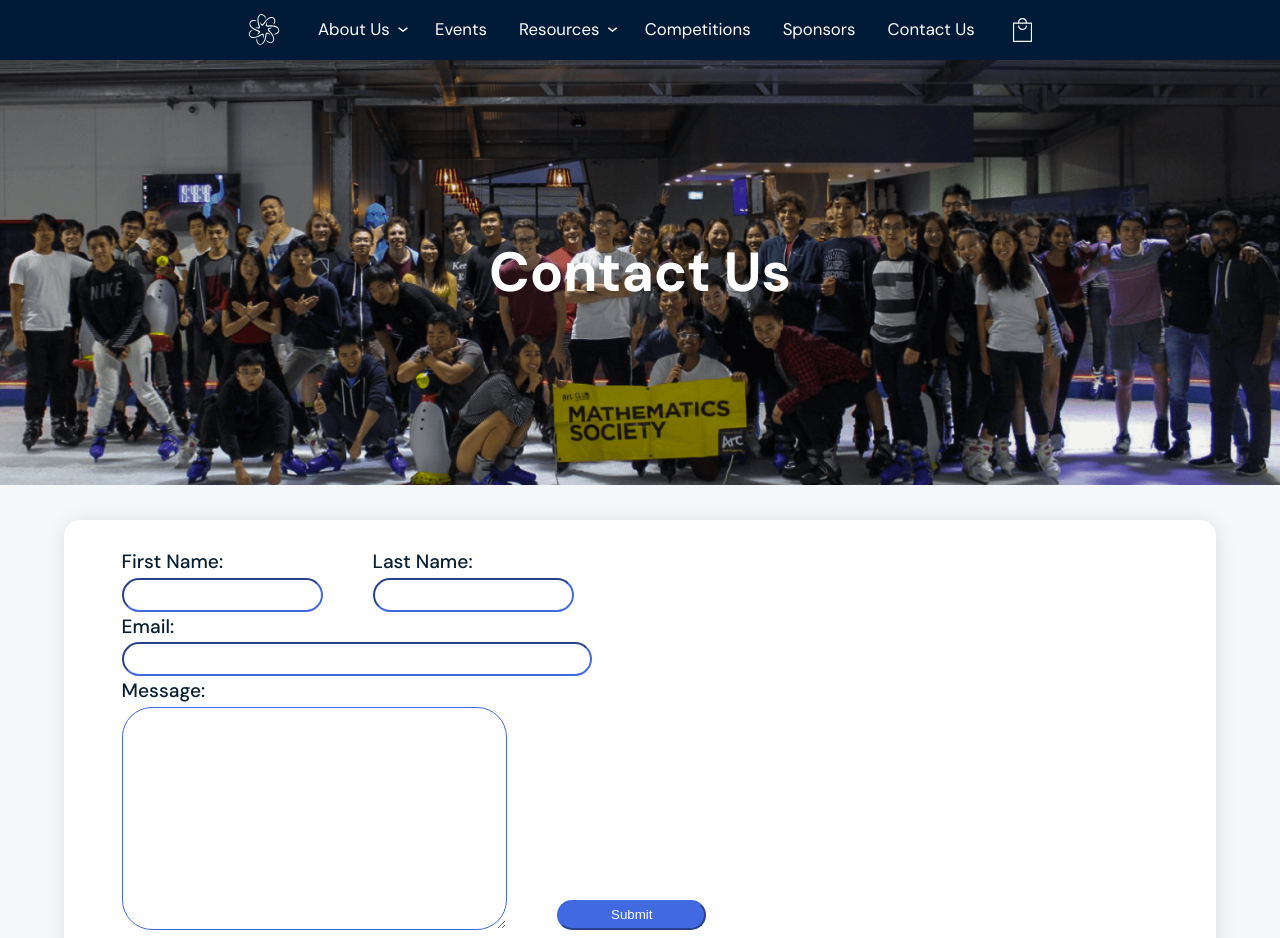
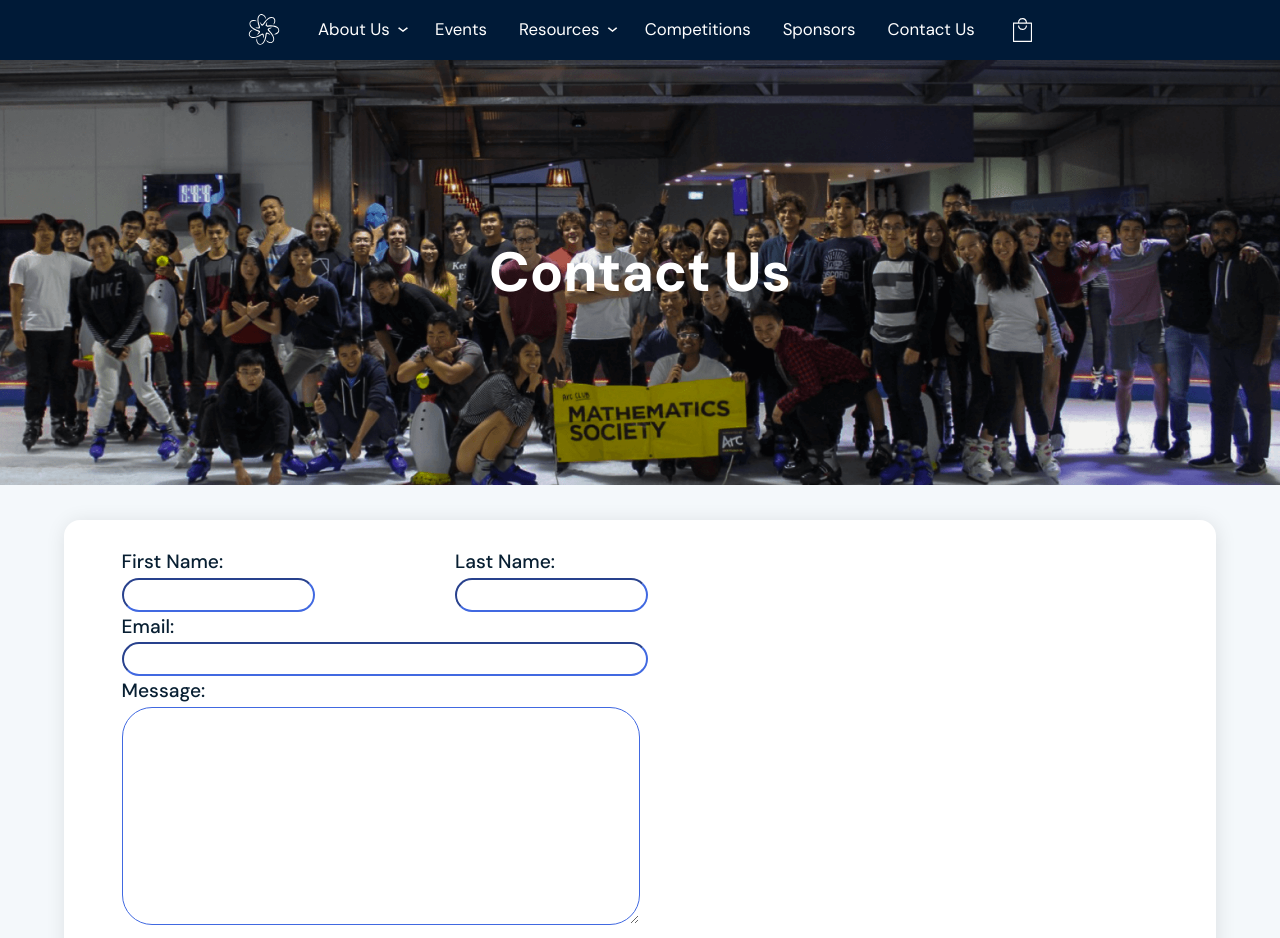
Before and after one commit to MathSocUNSW/mathsoc-website, a Next.js app: page /contact in a window 1280 px wide. Shown: the top 938 px of the page. Built offline with nearby package versions, Linux system fonts and the light colour scheme.

Commit message:
integrated mui5 features

```diff
--- a/src/pages/contact.tsx
+++ b/src/pages/contact.tsx
@@ -1,7 +1,7 @@
 // Library Imports
 import React, { useState } from "react";
 import Head from "next/head";
-import { Typography } from "@mui/material";
+import { Typography, Alert } from "@mui/material";
 
 // Component Imports
 import PageBody from "components/PageBody";
@@ -17,6 +17,8 @@ import { contactProps } from "src/data/contactData";
 
 const Contact: React.FC = () => {
   const emailRegex = /^\w+([\.-]?\w+)*@\w+([\.-]?\w+)*(\.\w{2,3})+$/;
+  //Set alert display to none
+  const [alertInfo, setAlert] = useState(<Alert style={{ display: "none" }} />);
   const [contactDetails, setContactDetails] = useState<contactProps>({
     firstname: "",
     lastname: "",
@@ -36,11 +38,55 @@ const Contact: React.FC = () => {
 
   const handleSubmit = (event) => {
     event.preventDefault();
-    console.log(contactDetails);
     if (!emailRegex.test(contactDetails.email)) {
-      alert("Invalid Email");
+      setAlert(
+        <Alert
+          severity="error"
+          variant="filled"
+          onClose={() => {
+            setAlert(<Alert style={{ display: "none" }} />);
+          }}
+        >
+          Invalid Email
+        </Alert>
+      );
+    } else if (contactDetails.firstname === "" || contactDetails.lastname === "") {
+      setAlert(
+        <Alert
+          severity="error"
+          variant="filled"
+          onClose={() => {
+            setAlert(<Alert style={{ display: "none" }} />);
+          }}
+        >
+          Name not filled in
+        </Alert>
+      );
+    } else if (contactDetails.message === "") {
+      setAlert(
+        <Alert
+          severity="error"
+          variant="filled"
+          onClose={() => {
+            setAlert(<Alert style={{ display: "none" }} />);
+          }}
+        >
+          Message not filled in
+        </Alert>
+      );
     } else {
-      alert("You've submitted");
+      //Do something with the form
+      setAlert(
+        <Alert
+          severity="success"
+          variant="filled"
+          onClose={() => {
+            setAlert(<Alert style={{ display: "none" }} />);
+          }}
+        >
+          Form submitted
+        </Alert>
+      );
     }
   };
 
@@ -54,7 +100,7 @@ const Contact: React.FC = () => {
       <PageBody>
         <WholePageBox>
           <div className={styles.contactBody}>
-            <div className="contactUsSection">
+            <div className={styles.contactForm}>
               {/* <Typography variant="h4">Contact Us</Typography>
               TODO Update Link?
               <Typography variant="body1">
@@ -68,6 +114,7 @@ const Contact: React.FC = () => {
                 </a>
                 .
               </Typography> */}
+              {alertInfo}
               <form onSubmit={handleSubmit}>
                 <div className={styles.contactName}>
                   <div>
@@ -97,7 +144,7 @@ const Contact: React.FC = () => {
                   onChange={handleChange}
                 />
                 <Typography variant="h6">Message:</Typography>
-                <div className={styles.contactName}>
+                <div className={styles.messageBox}>
                   <textarea
                     rows={5}
                     cols={50}
--- a/src/styles/contact.module.scss
+++ b/src/styles/contact.module.scss
@@ -3,6 +3,10 @@
 // Even spacing between each section
 .contactBody > *:not(:last-child) {
   padding-bottom: 15px;
+  @media screen and (max-width: $sm) {
+    padding-left: 1%;
+    padding-right: 1%;
+  }
 }
 
 .socialContainer {
@@ -40,20 +44,42 @@
 
 .contactName {
   display: flex;
-  gap: 50px;
-  align-items: flex-end;
+  justify-content: space-between;
+  @media screen and (max-width: $sm) {
+    flex-direction: column;
+    width: 100%;
+  }
+}
+
+.contactForm {
+  display: flex;
+  flex-direction: column;
+  width: 50%;
+  @media screen and (max-width: $sm) {
+    flex-direction: column;
+    width: 100%;
+  }
+}
+
+.messageBox {
+  display: flex;
+  flex-direction: column;
+  gap: 15px;
 }
 
 .inputItem {
   border-radius: 30px;
   height: 30px;
-  padding-top: 0px;
-  padding-left: 10px;
-  padding-right: 10px;
+  padding-left: 2px;
+  padding-right: 2px;
+  width: 100%;
   border-color: #4169e1;
   transition-timing-function: ease-in-out;
   transition: 0.5s;
   transition-timing-function: cubic-bezier(0.215, 0.61, 0.355, 1);
+  @media screen and (max-width: $sm) {
+    padding: 0;
+  }
 }
 
 .inputItem:hover {
@@ -63,16 +89,19 @@
 }
 
 .emailItem {
-  width: 43%;
+  width: 100%;
   border-radius: 30px;
   height: 30px;
+  padding-left: 2px;
+  padding-right: 2px;
   padding-top: 0px;
-  padding-left: 1%;
-  padding-right: 1%;
   border-color: #4169e1;
   transition-timing-function: ease-in-out;
   transition: 0.5s;
   transition-timing-function: cubic-bezier(0.215, 0.61, 0.355, 1);
+  @media screen and (max-width: $sm) {
+    padding: 0;
+  }
 }
 
 .emailItem:hover {
@@ -82,10 +111,9 @@
 }
 
 .messageItem {
-  width: 35%;
   border-radius: 30px;
   height: 200px;
-  padding: 1%;
+  padding: 1.5%;
   border-color: #4169e1;
   transition-timing-function: ease-in-out;
   transition: 0.5s;
@@ -103,6 +131,7 @@
   color: white;
   border-radius: 30px;
   height: 30px;
+  width: 30%;
   border-color: #4169e1;
   padding-left: 5%;
   padding-right: 5%;
```
